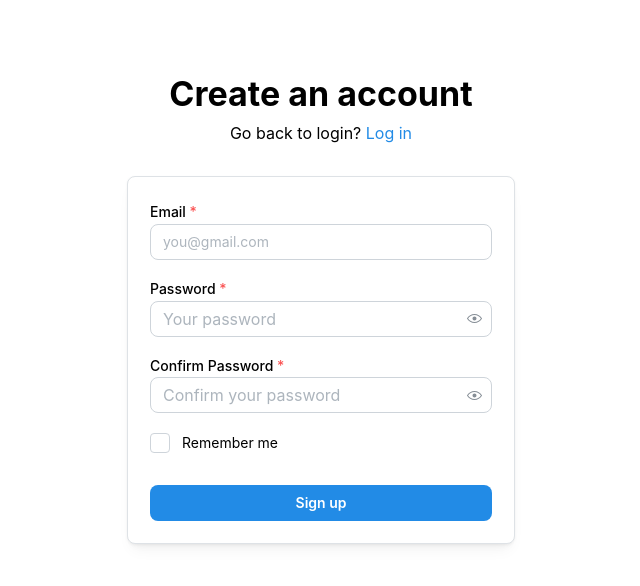
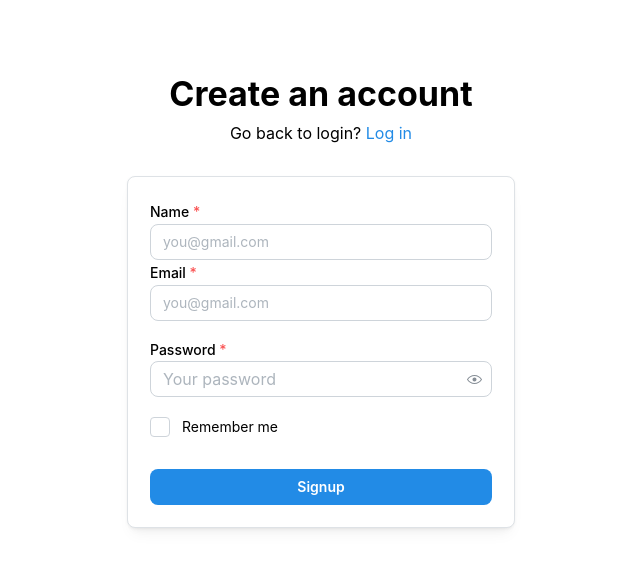
Before and after one commit to exeRik/NotNepse, a React (Vite) app: page /signup in a window 1280 px wide. Shown: the top 586 px of the page, without its empty margins (319-959 px from the left). Built offline with nearby package versions, Linux system fonts and the light colour scheme.

Commit message:
implemented backened and protected routes

```diff
--- a/src/App.jsx
+++ b/src/App.jsx
@@ -1,8 +1,24 @@
 import { BrowserRouter as Router, Routes, Route, useLocation } from "react-router-dom";
 import { MantineProvider } from "@mantine/core";
 import NavbarSimple from "./components/NavbarSimple";
-import DashboardPage from "./pages/Dashboard";
-import MarketDataPage from "./pages/MarketData";
+import ProtectedRoute from "./components/ProtectedRoute";
+
+
+
+
+
+
+
+
+
+
+
+
+
+
+
+import Dashboard from "./pages/Dashboard";
+import MarketData from "./pages/MarketData";
 import Login from "./pages/Login";
 import Signup from "./pages/Signup";
 // import PortfolioPage from "./pages/PortfolioPage";
@@ -25,8 +41,16 @@ function AppContent() {
           <Route path="/" element={<Login />} />
           <Route path="/login" element={<Login />} />
           <Route path="/signup" element={<Signup />} />
-          <Route path="/dashboard" element={<DashboardPage />} />
-          <Route path="/market" element={<MarketDataPage />} />
+          <Route path="/dashboard" element={
+    <ProtectedRoute>
+      <Dashboard />
+    </ProtectedRoute>
+  }></Route>
+          <Route path="/market" element={
+    <ProtectedRoute>
+      <MarketData />
+    </ProtectedRoute>
+  }></Route>
           {/* <Route path="/portfolio" element={<PortfolioPage />} />
           <Route path="/reports" element={<ReportsPage />} />
           <Route path="/settings" element={<SettingsPage />} /> */}
--- /dev/null
+++ b/src/components/ProtectedRoute.jsx
@@ -0,0 +1,13 @@
+import { Navigate } from "react-router-dom";
+
+function ProtectedRoute({ children }) {
+  const token = localStorage.getItem("token");
+
+  if (!token) {
+    return <Navigate to="/login" replace />;
+  }
+
+  return children;
+}
+
+export default ProtectedRoute;
--- a/src/pages/Login.jsx
+++ b/src/pages/Login.jsx
@@ -11,12 +11,19 @@ import {
   Title,
 } from '@mantine/core';
 import classes from '../components/Signup.module.css'; // Make sure styles match usage
-import { Link } from 'react-router-dom';
+import { Link, useNavigate } from 'react-router-dom';
+import { useState } from 'react';
 
 export default function Login() {
+
+  const navigate = useNavigate();
+
+  const url= import.meta.env.VITE_BASE_URL;
+
+    const [email, setEmail] = useState("");
+    const [password, setPassword] = useState("");
   const handleSubmit = (e) => {
     e.preventDefault();
-    // TODO: Implement login logic (e.g., API call)
     console.log("Login submitted");
   };
 
@@ -49,6 +56,7 @@ export default function Login() {
           autoComplete="email"
           required
           radius="md"
+          onChange={(e) => setEmail(e.target.value)}
         />
         <PasswordInput
           label="Password"
@@ -57,6 +65,7 @@ export default function Login() {
           required
           mt="md"
           radius="md"
+          onChange={(e) => setPassword(e.target.value)}
         />
 
         <Group justify="space-between" mt="lg">
@@ -66,9 +75,36 @@ export default function Login() {
           </Anchor>
         </Group>
 
-        <Button type="submit" fullWidth mt="xl" radius="md">
-          Sign in
-        </Button>
+ <Button
+      onClick={() => {
+        fetch(`${url}/auth/login`, {
+          method: "POST",
+          headers: { "Content-Type": "application/json" },
+          body: JSON.stringify({email, password})
+        })
+          .then(response => {
+            if (!response.ok) {
+              throw new Error("Signup NOT SUCCESSFUL!!");
+            }
+            return response.json();
+          })
+          .then(data => {
+            console.log(data.token)
+            localStorage.setItem("token", data.token);
+            navigate("/dashboard");
+          })
+          .catch(error => {
+            alert("Something went wrong: " + error.message);
+            console.error("Login error:", error);
+          });
+      }}
+      type="submit"
+      fullWidth
+      mt="xl"
+      radius="md"
+    >
+      Login
+    </Button>
       </Paper>
     </Container>
   );
--- a/src/pages/Signup.jsx
+++ b/src/pages/Signup.jsx
@@ -11,16 +11,27 @@ import {
   Title,
 } from '@mantine/core';
 import classes from '../components/Signup.module.css';
-import { Link } from 'react-router-dom';
+import { Link, NavLink } from "react-router-dom";
+import { useNavigate } from "react-router-dom";
+import { useState } from 'react';
+
 
 export default function Signup() {
+  const [email, setEmail] = useState("");
+  const [password, setPassword] = useState("");
+  const [name, setName] = useState("");
+
+  const navigate = useNavigate();
   const handleSubmit = (e) => {
     e.preventDefault();
-    // TODO: Implement signup logic (e.g., check if passwords match, API call)
+
     console.log("Signup form submitted");
   };
+  const url= import.meta.env.VITE_BASE_URL;
+  console.log("url",url)
 
   return (
+
     <Container size={420} my={40}>
       <Title ta="center" className={classes.title}>
         Create an account
@@ -43,12 +54,22 @@ export default function Signup() {
         onSubmit={handleSubmit}
       >
         <TextInput
+          label="Name"
+          placeholder="you@gmail.com"
+          type="name"
+          autoComplete="name"
+          required
+          radius="md"
+          onChange={(e) => setName(e.target.value)}
+        />
+        <TextInput
           label="Email"
           placeholder="you@gmail.com"
           type="email"
           autoComplete="email"
           required
           radius="md"
+          onChange={(e) => setEmail(e.target.value)}
         />
 
         <PasswordInput
@@ -58,8 +79,9 @@ export default function Signup() {
           required
           mt="md"
           radius="md"
+          onChange={(e) => setPassword(e.target.value)}
         />
-
+{/*
         <PasswordInput
           label="Confirm Password"
           placeholder="Confirm your password"
@@ -67,15 +89,41 @@ export default function Signup() {
           required
           mt="md"
           radius="md"
-        />
+        /> */}
 
         <Group justify="space-between" mt="lg">
           <Checkbox label="Remember me" />
         </Group>
 
-        <Button type="submit" fullWidth mt="xl" radius="md">
-          Sign up
-        </Button>
+ <Button
+      onClick={() => {
+        fetch(`${url}/auth/register`, {
+          method: "POST",
+          headers: { "Content-Type": "application/json" },
+          body: JSON.stringify({name, email, password})
+        })
+          .then(response => {
+            if (!response.ok) {
+              throw new Error("Signup NOT SUCCESSFUL!!");
+            }
+            return response.json();
+          })
+          .then(data => {
+            alert("Signup success:", data);
+            navigate("/login");
+          })
+          .catch(error => {
+            alert("Something went wrong: " + error.message);
+            console.error("Signup error:", error);
+          });
+      }}
+      type="submit"
+      fullWidth
+      mt="xl"
+      radius="md"
+    >
+      Signup
+    </Button>
       </Paper>
     </Container>
   );
```
Also changed, not shown: 2 other files (tests, documents, lock files or other folders).
